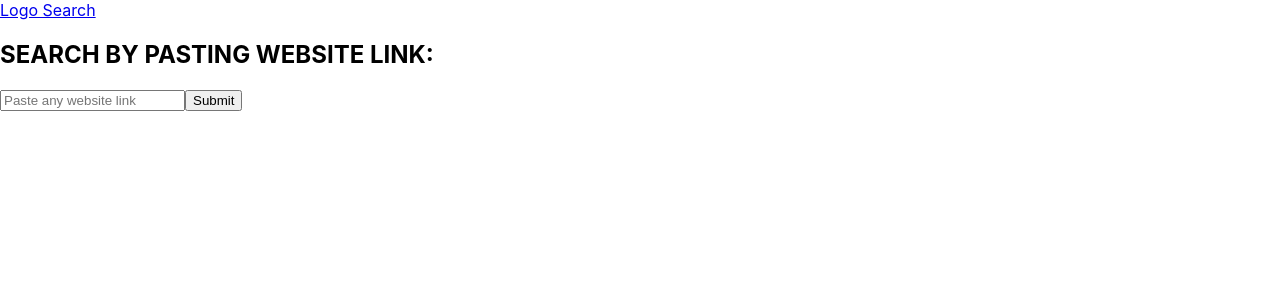
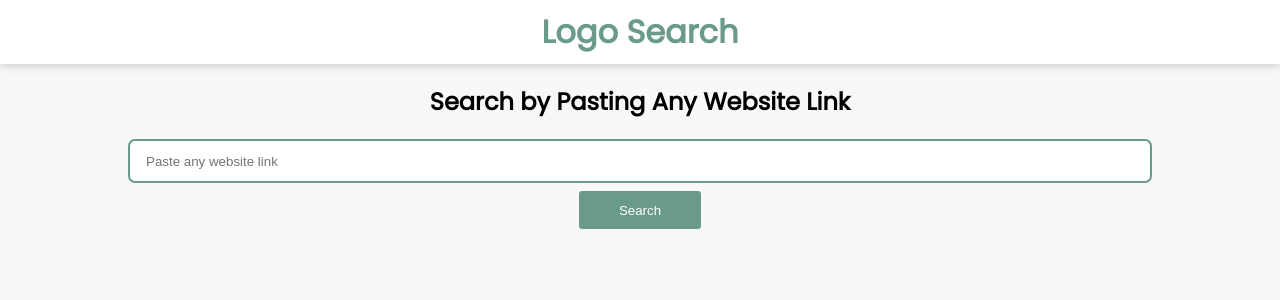
Before and after one commit to buchhlz2/logo-finder, a React (Create React App) app in the folder frontend/: page / in a window 1280 px wide. Shown: the top 300 px of the page. Built offline with nearby package versions, Linux system fonts and the light colour scheme.

Commit message:
Added styling to fronted & improved design

```diff
--- a/frontend/package.json
+++ b/frontend/package.json
@@ -3,6 +3,8 @@
   "version": "0.1.0",
   "private": true,
   "dependencies": {
+    "@fortawesome/free-brands-svg-icons": "^5.15.1",
+    "@fortawesome/react-fontawesome": "^0.1.13",
     "@testing-library/jest-dom": "^4.2.4",
     "@testing-library/react": "^9.3.2",
     "@testing-library/user-event": "^7.1.2",
--- a/frontend/public/index.html
+++ b/frontend/public/index.html
@@ -4,11 +4,8 @@
     <meta charset="utf-8" />
     <link rel="icon" href="%PUBLIC_URL%/favicon.ico" />
     <meta name="viewport" content="width=device-width, initial-scale=1" />
-    <meta name="theme-color" content="#000000" />
-    <meta
-      name="description"
-      content="Web site created using create-react-app"
-    />
+    <link rel="preconnect" href="https://fonts.gstatic.com">
+    <link href="https://fonts.googleapis.com/css2?family=Poppins&display=swap" rel="stylesheet">
     <link rel="apple-touch-icon" href="%PUBLIC_URL%/logo192.png" />
     <!--
       manifest.json provides metadata used when your web app is installed on a
--- a/frontend/src/App.css
+++ b/frontend/src/App.css
@@ -1,5 +1,49 @@
+:root {
+  --black: #000000ff;
+  --dark-slate-gray: #354d46ff;
+  --polished-pine: #6a9a8bff;
+  --green-sheen: #81baa8ff;
+  --opal: #bdd9d0ff;
+  --cultured: #f9f8f8ff;
+  --white: #ffffffff;
+}
+
+body {
+  margin: 0;
+  background-color: var(--cultured);
+  font-family: "Poppins", sans-serif;
+  -webkit-font-smoothing: antialiased;
+  text-rendering: optimizeLegibility;
+  height: 100%;
+}
+
+.app {
+  text-align: center;
+}
+
+main {
+  width: 80%;
+  margin: 0 auto;
+}
+
+nav {
+  background-color: var(--white);
+  position: sticky;
+  top: 0;
+  padding: 0.5rem 1rem;
+  box-shadow: 0 0 10px rgba(14, 14, 14, 0.26);
+  text-align: center;
+}
+
+.nav-brand {
+  text-decoration: none;
+  color: var(--polished-pine);
+  font-weight: 800;
+  font-size: xx-large;
+}
+
 .spinner {
-  animation: spin .5s infinite ease-in-out;
+  animation: spin 0.5s infinite ease-in-out;
   border-radius: 50%;
   border-top: 2px solid black;
   display: inline-block;
@@ -16,3 +60,77 @@
     transform: rotate(360deg);
   }
 }
+
+.search-form {
+  width: 100%;
+  box-sizing: border-box;
+  border: 2px solid var(--polished-pine);
+  padding: 0.8rem 1rem;
+  border-radius: 7px;
+  margin-bottom: 0.5rem;
+}
+
+.btn {
+  cursor: pointer;
+  border-radius: 3px;
+  padding: 0.7rem 2.5rem;
+  border: none;
+  appearance: none;
+  user-select: none;
+  color: var(--white);
+  background: var(--polished-pine);
+}
+
+.btn:hover {
+  background-color: var(--dark-slate-gray);
+  box-shadow: 0 6px 6px var(--black);
+
+}
+
+.btn:active {
+  transform: translateY(2px);
+}
+
+.form-error {
+  color: rgb(223, 56, 56);
+}
+
+.results-card {
+  background-color: var(--white);
+  border-radius: 5px;
+  box-shadow: 0 1px 2px var(--black), 0 6px 6px var(--black);
+  padding: 1rem;
+  width: 50%;
+  margin: 0 auto;
+}
+
+.results-card a {
+  text-decoration: none;
+  color: var(--polished-pine);
+  font-weight: 300;
+}
+
+.results-card a:hover {
+  font-weight: 800;
+}
+
+.results-card-list {
+  list-style-type: none;
+  display: block;
+  margin: 0 auto;
+  text-align: center;
+  padding: 0;
+}
+
+.results-card-list li {
+    display: inline-block;
+    margin: 1em;
+}
+
+.results-card-list-icon {
+  font-size: 180%;
+}
+
+.results-card-list-icon:hover {
+  color: var(--green-sheen);
+}
--- a/frontend/src/App.js
+++ b/frontend/src/App.js
@@ -42,11 +42,11 @@ function App() {
   }
 
   return (
-    <div>
+    <div className="app">
       <Nav />
-      <Search search={search} />
-      {
-        searchApiHasBeenCalled ? (
+      <main>
+        <Search search={search} />
+        {searchApiHasBeenCalled ? (
           <ResultsSection
             companyState={company}
             setCompanyState={setCompany}
@@ -54,8 +54,8 @@ function App() {
           />
         ) : (
           <div></div>
-        )
-      }
+        )}
+      </main>
     </div>
   );
 }
--- a/frontend/src/components/ResultsCard.js
+++ b/frontend/src/components/ResultsCard.js
@@ -1,26 +1,28 @@
 import React from "react";
+import { FontAwesomeIcon } from "@fortawesome/react-fontawesome";
+import { faFacebookSquare, faLinkedin, faTwitterSquare } from "@fortawesome/free-brands-svg-icons";
 
 const ResultsCard = ({ companyState }) => {
   return (
-    <div>
+    <div className="results-card">
       {companyState.length === 0 ? (
         <h2>Could not find company info.</h2>
       ) : (
-        <ul>
-          <li>
+        <div>
+          <h2>{companyState.name}</h2>
+          <p>{companyState.description}</p>
+          <div className="results-card-logo">
             <img src={companyState.logo} alt={companyState.description} />
-          </li>
+          </div>
+          <ul className="results-card-list">
             <li>
               <a
                 href={`https://${companyState.domain}`}
                 target={"_blank"}
                 rel="noopener noreferrer"
               >
-              {companyState.name}
+                Website
               </a>
-          </li>
-          <li>
-            <p>{companyState.description}</p>
             </li>
             <li>
               <a
@@ -28,7 +30,10 @@ const ResultsCard = ({ companyState }) => {
                 target={"_blank"}
                 rel="noopener noreferrer"
               >
-              FACEBOOK
+                <FontAwesomeIcon
+                  icon={faFacebookSquare}
+                  className="results-card-list-icon"
+                />
               </a>
             </li>
             <li>
@@ -37,7 +42,10 @@ const ResultsCard = ({ companyState }) => {
                 target={"_blank"}
                 rel="noopener noreferrer"
               >
-              LinkedIn
+                <FontAwesomeIcon
+                  icon={faLinkedin}
+                  className="results-card-list-icon"
+                />
               </a>
             </li>
             <li>
@@ -46,10 +54,14 @@ const ResultsCard = ({ companyState }) => {
                 target={"_blank"}
                 rel="noopener noreferrer"
               >
-              Twitter
+                <FontAwesomeIcon
+                  icon={faTwitterSquare}
+                  className="results-card-list-icon"
+                />
               </a>
             </li>
           </ul>
+        </div>
       )}
     </div>
   );
--- a/frontend/src/components/ResultsSection.js
+++ b/frontend/src/components/ResultsSection.js
@@ -4,7 +4,6 @@ import ResultsCard from "./ResultsCard";
 const ResultsSection = ({ companyState, isLoadingState }) => {
   return (
     <div>
-      <h2>RESULTS:</h2>
       {isLoadingState ? (
         <span className="spinner"></span>
       ) : (
--- a/frontend/src/components/Search.js
+++ b/frontend/src/components/Search.js
@@ -45,19 +45,17 @@ const Search = ({ search }) => {
 
   return (
     <div>
-      <h2>SEARCH BY PASTING WEBSITE LINK:</h2>
+      <h2>Search by Pasting Any Website Link</h2>
       <form className="search">
         <input
           value={searchTerm}
           onChange={handleSearchInputChanges}
           type="text"
           placeholder="Paste any website link"
+          className="search-form"
         />
-        <input
-          onClick={handleSearchSubmit}
-          type="submit"
-        />
-        <p>{formError && <span>{formError}</span>}</p>
+        <input onClick={handleSearchSubmit} type="submit" value="Search" className="btn"/>
+        <p className="form-error">{formError && <span>{formError}</span>}</p>
       </form>
     </div>
   );
```
Also changed, not shown: 2 other files (tests, documents, lock files or other folders). Lines whose indentation alone changed are shown as unchanged.
